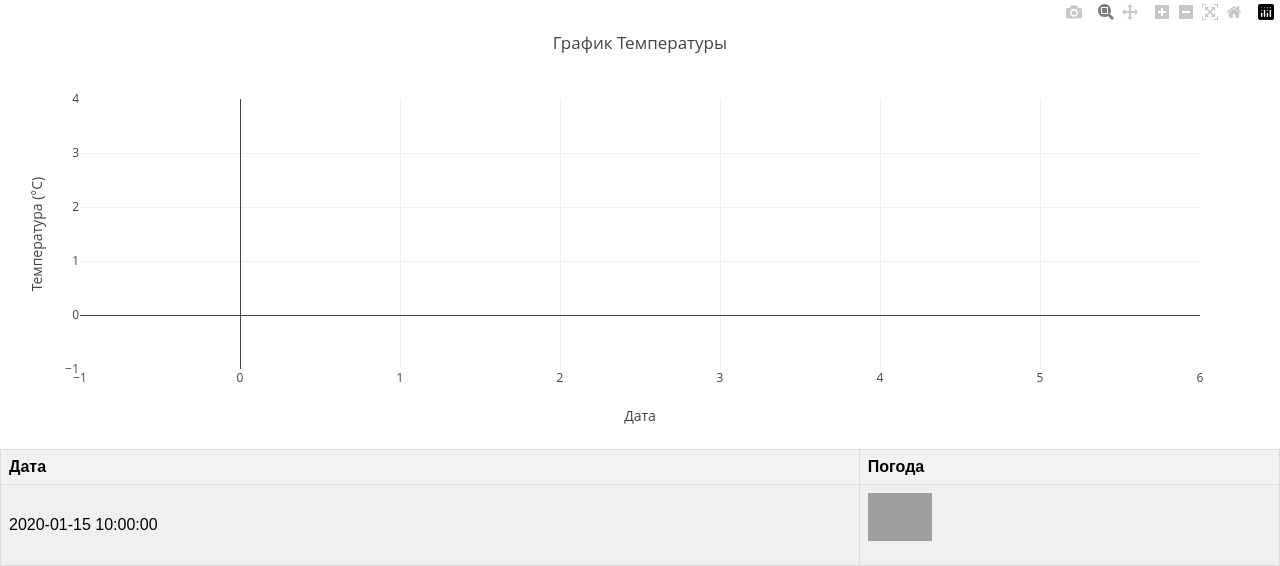
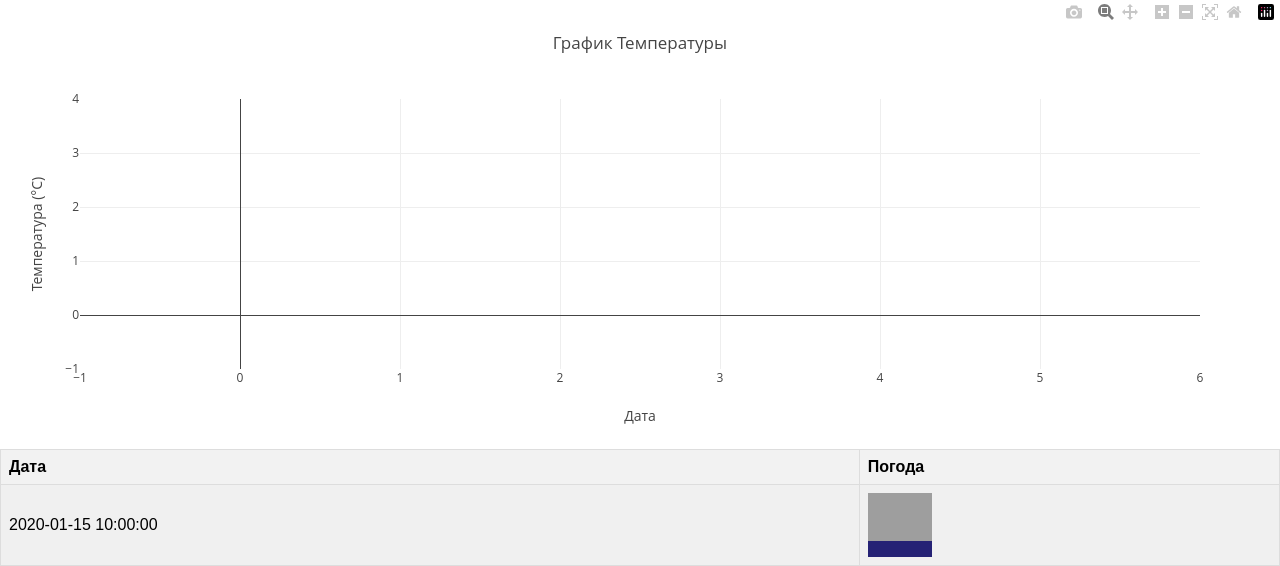
Before and after one commit to Wiltort/weather, a Flask app: template app/templates/index.html in a window 1280 px wide. Shown: the part 457-1023 px from the top of the page. Run offline with Flask 3, Linux system fonts and the light colour scheme; tables that the repository leaves empty hold one stand-in row (values such as "Sample post"); the template is opened without the code that fills it: values that come from a table or form of the project are taken from there, most other values are stand-ins (such as "Sample title", 1, 10 or a date in 2020); some libraries are stand-ins or nearby versions; grey boxes are pictures that could not be loaded.

Commit message:
Поправлен фон

```diff
--- a/app/static/main.css
+++ b/app/static/main.css
@@ -89,4 +89,5 @@
   background-size: contain;
   background-repeat: no-repeat;
   vertical-align: middle;
+  background-color: #252275;
 }
```
Also changed, not shown: .cache.sqlite, app.db.
